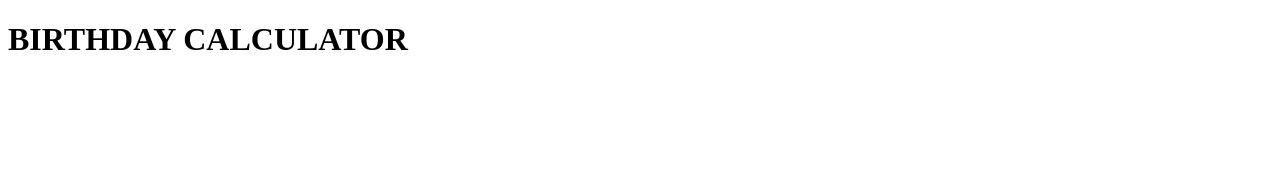
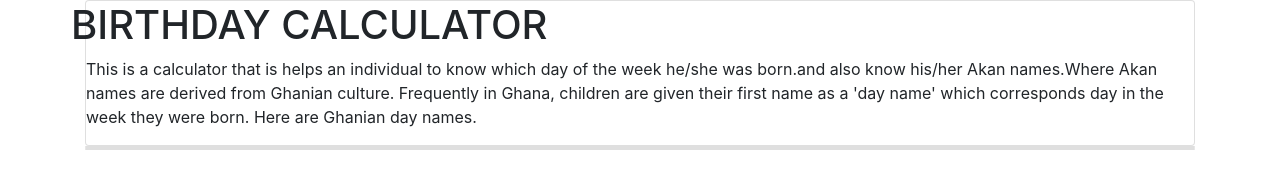
Before and after one commit to Mugengano18/birth-calculator, a plain HTML site: page index.html in a window 1280 px wide. Drawn offline with Linux system fonts and the light colour scheme.

Commit message:
I added the first paragraph in my html file

```diff
--- a/index.html
+++ b/index.html
@@ -5,13 +5,20 @@
     <meta name="viewport" content="width=device-width, initial-scale=1.0">
     <meta http-equiv="X-UA-Compatible" content="ie=edge">
     <title>Birth-calculator</title>
+    <link href="css/bootstrap.css" rel="stylesheet" type="text/css">
 </head>
 <body>
     <div class="container">
         <div class="card">
-                <div class="row">
-                    <h1>BIRTHDAY CALCULATOR</h1>
+            <div class="row">
+                <h1>BIRTHDAY CALCULATOR</h1>
+                <div class="col-md-12">
+                    <p>This is a calculator that is helps an individual to know which day of
+                        the week he/she was born.and also know his/her Akan names.Where Akan names are
+                         derived from Ghanian culture. Frequently in Ghana, children are given their first
+                         name as a 'day name' which corresponds day in the week they were born. Here are Ghanian day names. </p>
                 </div>
+            </div>
         </div>
         <div class="card">
             <div class="row">
@@ -21,8 +28,8 @@
             </div>
         </div>
         <div class="card">
-                <div class="row"></div>
+            <div class="row"></div>
         </div>
-        </div>
+    </div>
 </body>
 </html>
```
